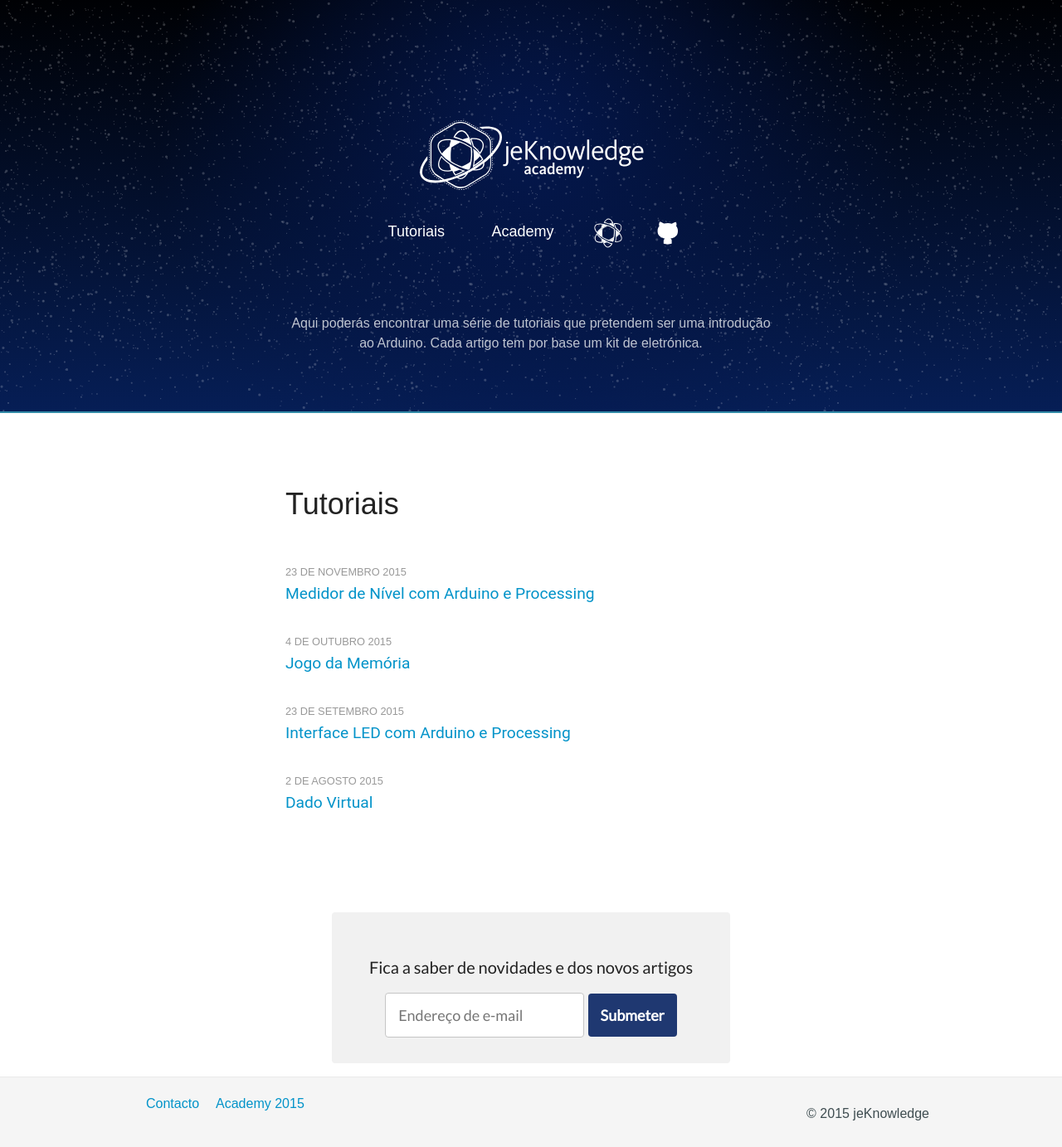
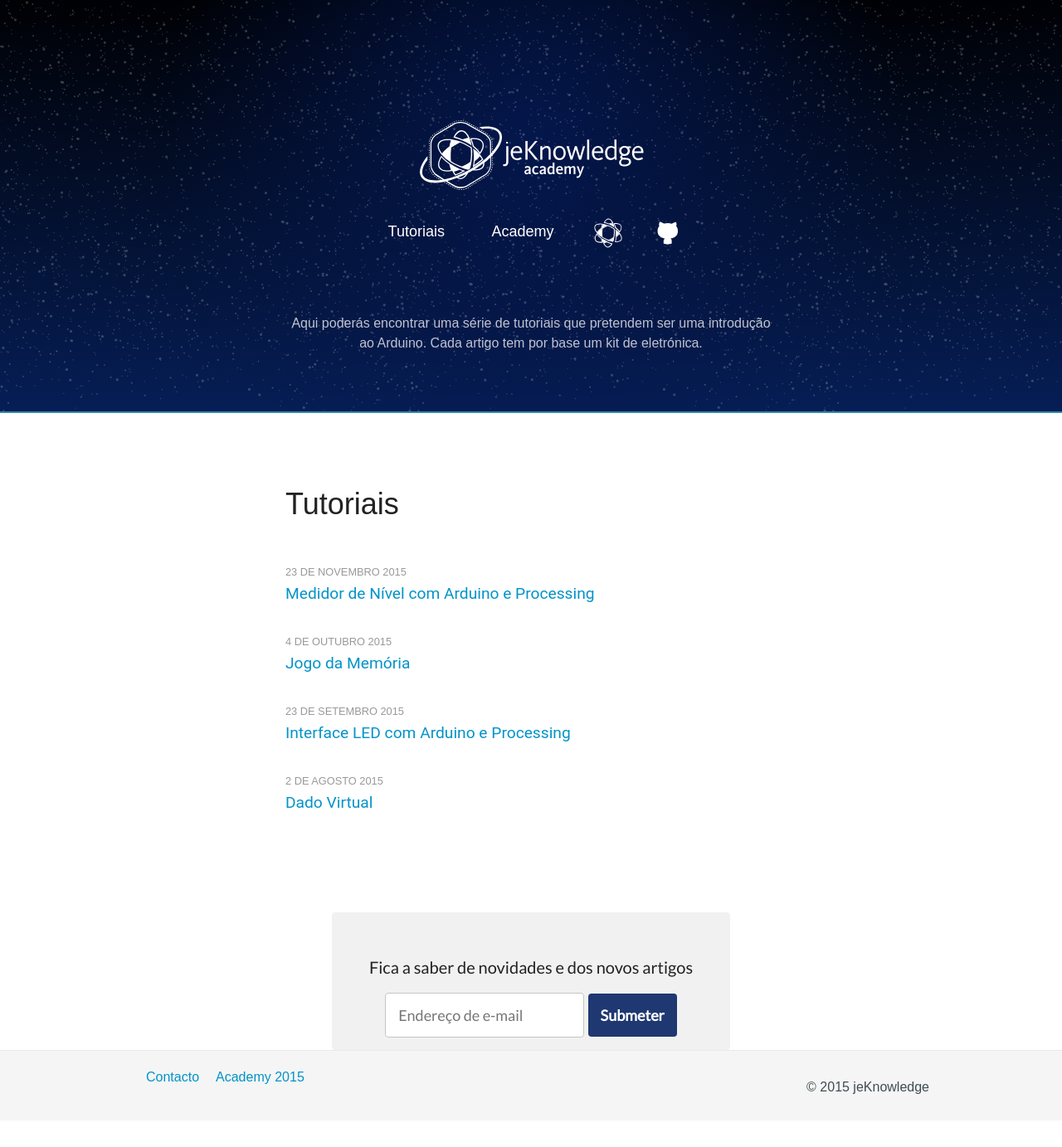
Before and after one commit to jeKnowledge/academy-articles, a Jekyll site: the page built from index.html, in a window 1280 px wide. Shown: the whole page at 83% size. Built offline with Jekyll 4.4.1, drawn with Linux system fonts in a browser that asks for light colours; comment, search, counter and statistics services are not loaded; after the commit the page ends 1351 px from its top, so only the background shows below that.

Commit message:
Update newsletter.html

```diff
--- a/_includes/newsletter.html
+++ b/_includes/newsletter.html
@@ -1,11 +1,31 @@
-
 <!-- Begin MailChimp Signup Form -->
 <!-- para o ç funcionar-->
-<head>
-    <!-- para o ç funcionar-->
 	<meta http-equiv="Content-Type" content="text/html;charset=UTF-8">
 	<link href='http://fonts.googleapis.com/css?family=Lato&subset=latin,latin-ext' rel='stylesheet' type='text/css'>
-<style>
+
+<style type="text/css">
+	#mc_embed_signup input.mce_inline_error {
+        border: 2px solid #C32929 !important;
+    }
+
+    #mc_embed_signup div.mce_inline_error {
+    font-family: lato,sans-serif;
+    border-radius: 4px !important ;
+        background-color: inherit !important;
+    color: #C32929 !important;
+    margin: 1em 0 1em 0 !important;
+}
+
+    #mce-success-response{
+    font-family: lato,sans-serif;
+    background-color: #F1F1F1;
+    max-width: 30em;
+    margin-top: 1em;
+}
+    .response{
+        font-family: lato,sans-serif;
+
+    }
 	.btn-sub{
     display: inline-block;
     background: #1F3871;
@@ -17,7 +37,7 @@
 		 opacity: .8;
 	}
 
-#inline_input {
+#mce-EMAIL {
     text-align: left;
     width: 15pc;
     outline: 0;
@@ -27,7 +47,7 @@
     -webkit-appearance: none;
 }
 
-#newsletter {
+#mc_embed_signup {
     text-align: center;
     background-color: #F1F1F1;
     max-width:30em;
@@ -49,38 +69,34 @@
 }
 
 @media only screen and (max-width: 450px){
-#newletter-sub {
+#mc-embedded-subscribe {
     margin-top: 10px;
     width:100%;
 }
-.btn, #inline_input{
+.btn, #mce-EMAIL{
 	width:100%;
 	box-sizing: border-box; /*problema com o padding e a margin*/
 }
 }
 </style>
-</head>
 
-<body>
+<div id="mc_embed_signup" class="box">
+<form action="//jeknowledge.us1.list-manage.com/subscribe/post?u=99ac5170563b153320f14e99e&amp;id=c79825bffd" method="post" id="mc-embedded-subscribe-form" name="mc-embedded-subscribe-form" class="validate" target="_blank" novalidate>
+    <div id="mc_embed_signup_scroll">
+	<h3 style="font-family: lato,sans-serif;">Fica a saber de novidades e dos novos artigos</h2>
+<div class="mc-field-group">
+	<input placeholder="Endereço de e-mail" class="btn box " type="email" value="" name="EMAIL" class="required email" id="mce-EMAIL">
+    <input type="submit" value="Submeter" name="subscribe"  id="mc-embedded-subscribe" class="btn btn-sub box button"></div>
+</div>
 
-<div id="newsletter" class="box">
-<h3 style="font-family: lato,sans-serif;">Fica a saber de novidades e dos novos artigos</h1>
-	<form action="//jeknowledge.us1.list-manage.com/subscribe/post?u=99ac5170563b153320f14e99e&amp;id=c79825bffd" method="post" id="mc-embedded-subscribe-form" name="mc-embedded-subscribe-form" class="validate" target="_blank" novalidate>
-	<span>
-		<input class="btn box " name="EMAIL" type="email" spellcheck="false" id="inline_input" placeholder="Endereço de e-mail">
-	</span>
-
-    <!-- real people should not fill this in and expect good things - do not remove this or risk form bot signups-->
+	<div id="mce-responses" class="clear">
+		<div class="response" id="mce-error-response" style="display:none"></div>
+		<div class="response" id="mce-success-response" style="display:none"></div>
+	</div>
+	<!-- real people should not fill this in and expect good things - do not remove this or risk form bot signups-->
     <div style="position: absolute; left: -5000px;" aria-hidden="true"><input type="text" name="b_99ac5170563b153320f14e99e_c79825bffd" tabindex="-1" value=""></div>
 
-		<button value="Subscribe" type="submit"  name="subscribe" id="newletter-sub"class="btn btn-sub box">Submeter</button>
-	</form>
-	<br>
-	</div>
-
-</body>
+</form>
 </div>
-<br>
 <script type='text/javascript' src='//s3.amazonaws.com/downloads.mailchimp.com/js/mc-validate.js'></script><script type='text/javascript'>(function($) {window.fnames = new Array(); window.ftypes = new Array();fnames[0]='EMAIL';ftypes[0]='email';fnames[1]='FNAME';ftypes[1]='text';fnames[2]='LNAME';ftypes[2]='text'; }(jQuery));var $mcj = jQuery.noConflict(true);</script>
 <!--End mc_embed_signup-->
-</html>
```
